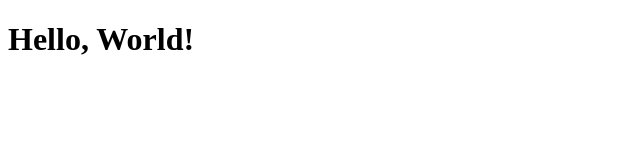
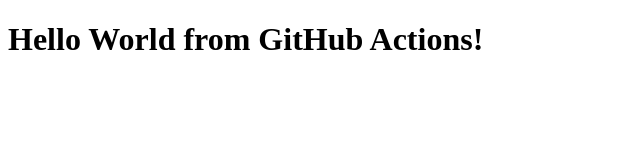
Before and after one commit to Muhdsaad996/lab05-nginx-actions, a plain HTML site: page index.html in a window 1280 px wide. Shown: the whole page, without its empty margins (0-640 px from the left). Drawn offline with Linux system fonts and the light colour scheme.

Commit message:
Update hello world page

```diff
--- a/index.html
+++ b/index.html
@@ -4,6 +4,6 @@
         <title>Hello World</title>
     </head>
     <body>
-        <h1>Hello, World!</h1>
+        <h1>Hello World from GitHub Actions!</h1>
     </body>
 </html>
```
